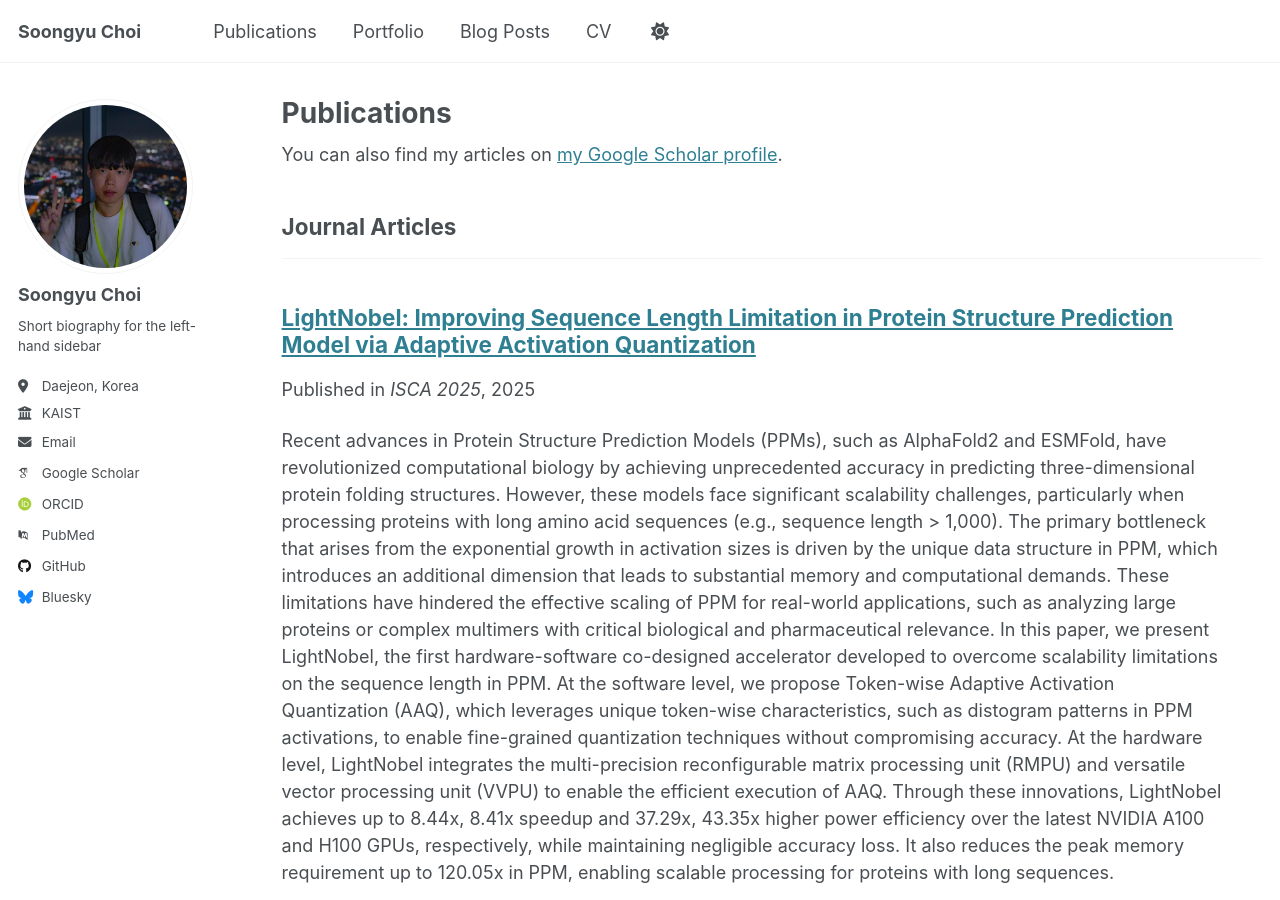
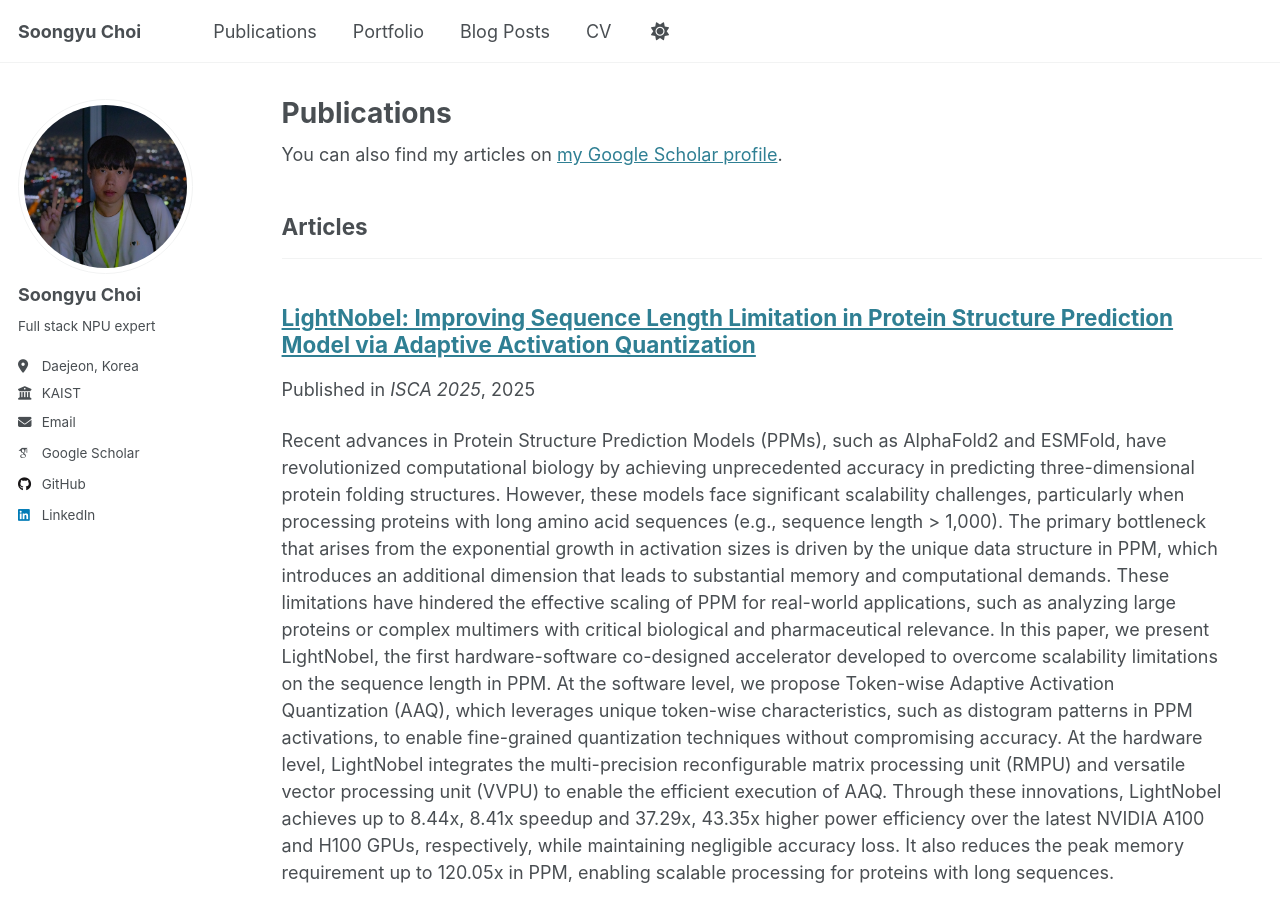
Before and after one commit to Gyu1291/Gyu1291.github.io, a Jekyll site: the page built from _pages/publications.html, in a window 1280 px wide and 900 px high. Built offline with Jekyll 4.4.1, drawn with Linux system fonts in a browser that asks for light colours; some web fonts are replaced.

Commit message:
fix(*): edit progile

```diff
--- a/_config.yml
+++ b/_config.yml
@@ -25,7 +25,7 @@ author:
   avatar           : "my_photo.jpg"
   name             : "Soongyu Choi"
   pronouns         : # example: "she/her"
-  bio              : "Short biography for the left-hand sidebar"
+  bio              : "Full stack NPU expert"
   location         : "Daejeon, Korea"
   employer         : "KAIST"
   uri              : # URL
@@ -35,9 +35,9 @@ author:
   arxiv            : # URL - Update with the correct link to your profile
   googlescholar    : "https://scholar.google.com/citations?user=QtRezrIAAAAJ&hl=en"
   impactstory      : # URL
-  orcid            : "http://orcid.org/yourorcidurl"
+  # orcid            : "http://orcid.org/yourorcidurl"
   semantic         : # URL
-  pubmed           : "https://www.ncbi.nlm.nih.gov/pubmed/?term=john+snow"
+  # pubmed           : "https://www.ncbi.nlm.nih.gov/pubmed/?term=john+snow"
   researchgate     : # URL
   scopus           : # URL
 
@@ -45,12 +45,12 @@ author:
   bitbucket        : # Username - Update with your username on the site
   codepen          : # Username
   dribbble         : # Username
-  github           : "academicpages"
+  github           : "Gyu1291"
   kaggle           : # Username
   stackoverflow    : # User number or user number and name (i.e., use "1" or "1/jeff-atwood")
 
   # Social media
-  bluesky          : "bsky.app" # Replace this with you Bluesky username
+  bluesky          : # Replace this with you Bluesky username
   facebook         : # Username
   flickr           : # Username
   foursquare       : # Username
@@ -59,7 +59,7 @@ author:
   keybase          : # Username
   instagram        : # Username
   lastfm           : # Username
-  linkedin         : # Username
+  linkedin         : "soongyu-choi"
   mastodon         : # URL
   medium           : # URL
   pinterest        : # Username
@@ -80,7 +80,7 @@ publication_category:
   books:
     title: 'Books'
   manuscripts:
-    title: 'Journal Articles'
+    title: 'Articles'
   conferences:
     title: 'Conference Papers'
 
```
